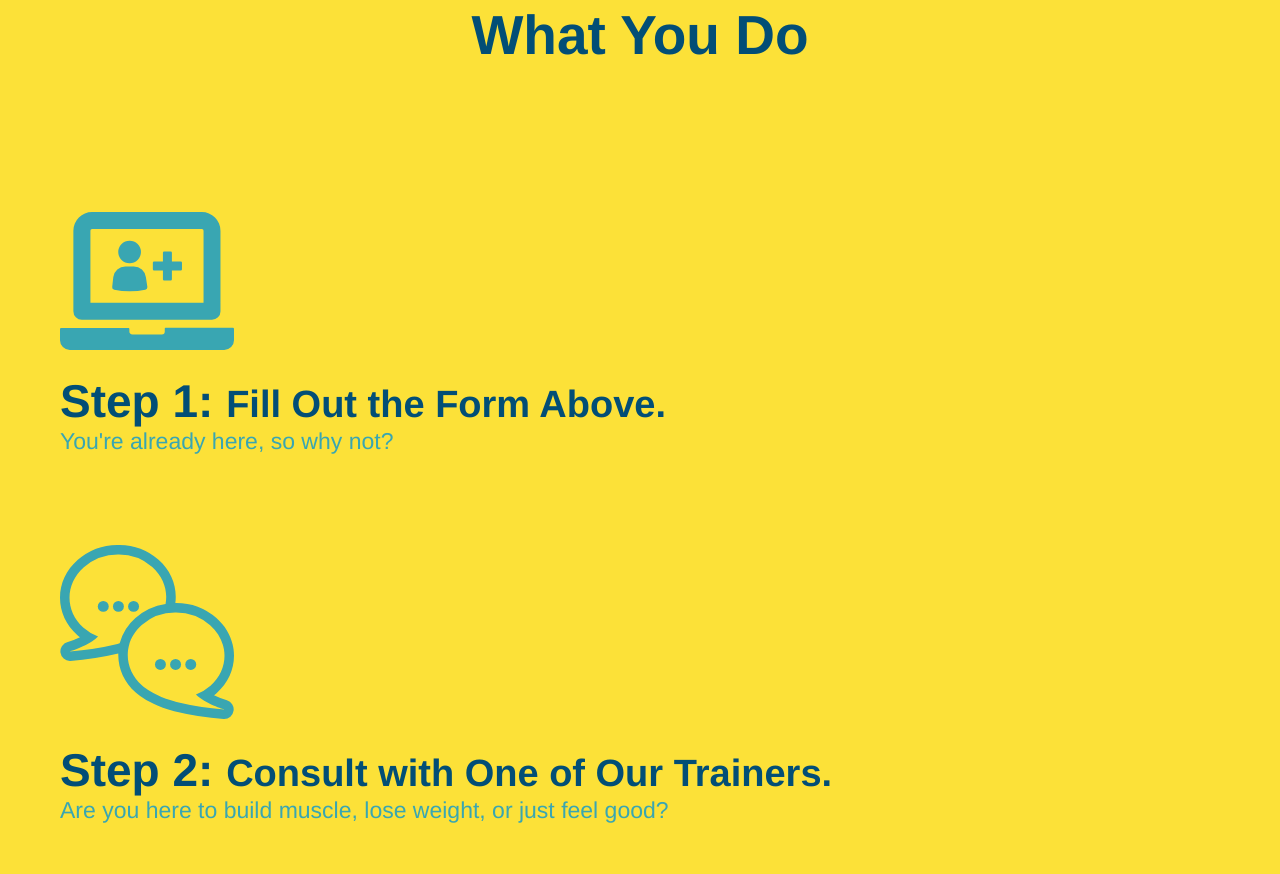
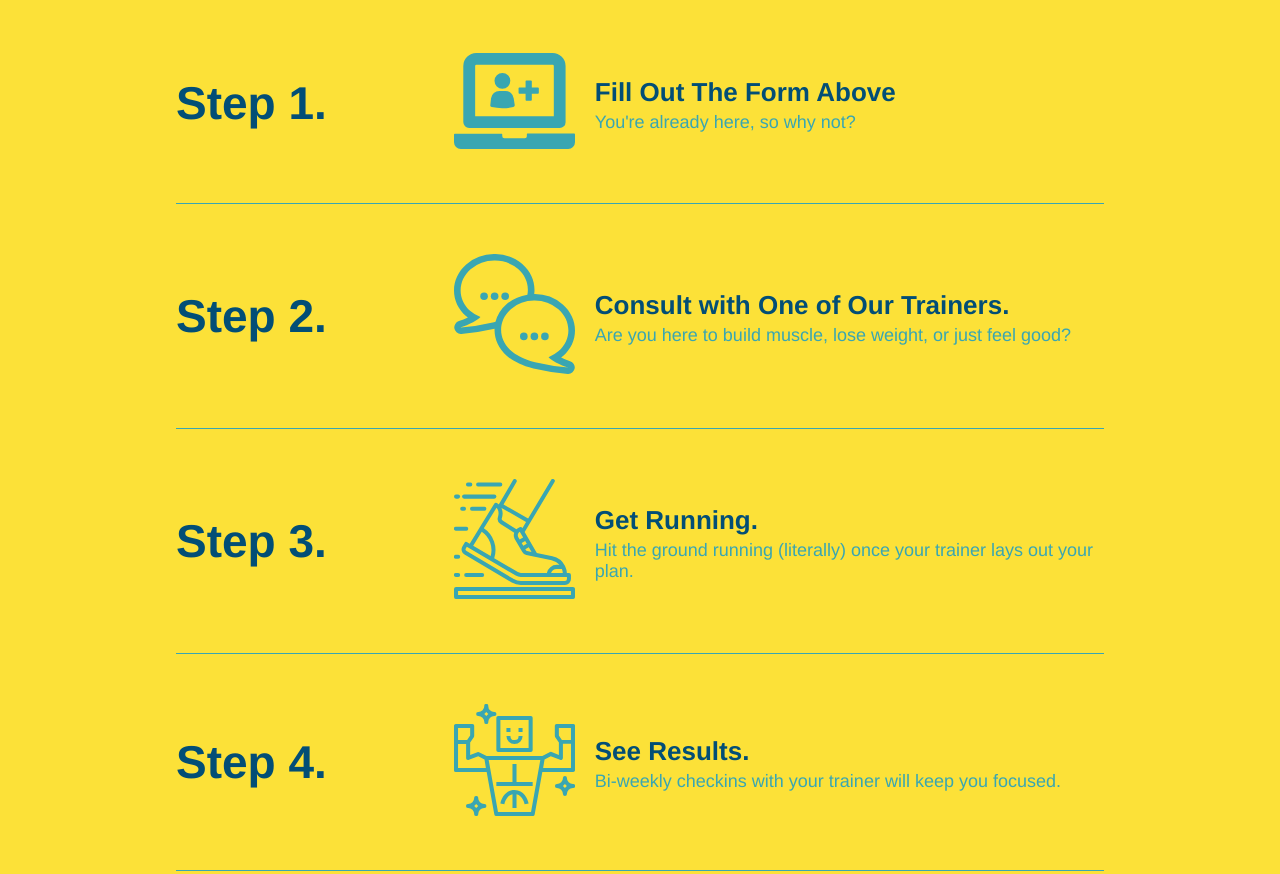
Before and after one commit to jonmanquincy/run-buddy, a plain HTML site: page index.html in a window 1280 px wide. Shown: the part 1135-2009 px from the top of the page. Drawn offline with Linux system fonts and the light colour scheme.

Commit message:
flexbox implementation to steps section

```diff
--- a/assets/css/style.css
+++ b/assets/css/style.css
@@ -182,28 +182,52 @@ section {
     background-color: var(--runYellow);
 }
 
-.steps div {
-    margin-bottom: 80px;
+.step {
+    margin: 50px auto;
+    padding-bottom: 50px;
+    width: 80%;
+    border-bottom: 1px solid #39a6b2;
+    display: flex;
+    flex-wrap: wrap;
+    align-items: center;
+    justify-content: var(--runTeal);
 }
 
-.steps img {
-    width: 15%;
-    margin: 10px 0;
+.step-info {
+    flex: 2 70%;
+    display: flex;
+    flex-wrap: wrap;
+    align-items: center;
 }
 
-.steps h3 {
+.step-img {
+    flex: 1 12%;
+    margin-right: 20px;
+}
+
+.step-img img {
+    max-width: 100%;
+}
+
+.step-text {
+    flex: 12;
+}
+
+.step h3 {
     color: var(--runBlue);
     font-size: 46px;
-    margin-top: 10px;
+    flex: 1 30%;
 }
 
-.steps p {
+.step-text p {
     color: var(--runTeal);
-    font-size: 23px;
+    font-size: 18px;
 }
 
-.steps span {
-    font-size: 38px;
+.step-text h4 {
+    font-size: 26px;
+    line-height: 1.5;
+    color: var(--runBlue);
 }
 
 /* Trainers Styling */
--- a/index.html
+++ b/index.html
@@ -78,31 +78,56 @@
 
 <!-- "what you do" section -->
 <section id="what-you-do" class="steps">
-    <div class="flex-row">
-        <h2 class="section-title secondary-border">What You Do</h2>
+    <div class="step">
+        <h3>Step 1.</h3>
+        <div class="step-info">
+            <div class="step-img">
+                <img src="./assets/images/step-1.svg" alt="" />
             </div>
-    <div>
-        <img src="./assets/images/step-1.svg" alt="" />
-        <h3>Step 1: <span>Fill Out the Form Above.</span></h3>
+            <div class="step-text">
+                <h4>Fill Out The Form Above</h4>
                 <p>You're already here, so why not?</p>
             </div>
+        </div>
+    </div>
 
-    <div>
+    <div class="step">
+        <h3>Step 2.</h3>
+        <div class="step-info">
+            <div class="step-img">
                 <img src="./assets/images/step-2.svg" alt="" />
-        <h3>Step 2: <span>Consult with One of Our Trainers.</span></h3>
+            </div>
+            <div class="step-text">
+                <h4>Consult with One of Our Trainers.</h4>
                 <p>Are you here to build muscle, lose weight, or just feel good?</p>
             </div>
+        </div>
+    </div>
 
-    <div>
+    <div class="step">
+        <h3>Step 3.</h3>
+        <div class="step-info">
+            <div class="step-img">
                 <img src="./assets/images/step-3.svg" alt="" />
-        <h3>Step 3: <span>Get Running.</span></h3>
+            </div>
+            <div class="step-text">
+                <h4>Get Running.</h4>
                 <p>Hit the ground running (literally) once your trainer lays out your plan.</p>
             </div>
+        </div>
+    </div>
 
-    <div>
+    <div class="step">
+        <h3>Step 4.</h3>
+        <div class="step-info">
+            <div class="step-img">
                 <img src="./assets/images/step-4.svg" alt="" />
-        <h3>Step 4: <span>See Results.</span></h3>
+            </div>
+            <div class="step-text">
+                <h4>See Results.</h4>
                 <p>Bi-weekly checkins with your trainer will keep you focused.</p>
+            </div>
+        </div>
     </div>
 </section>
 
```
Lines whose indentation alone changed are shown as unchanged.
